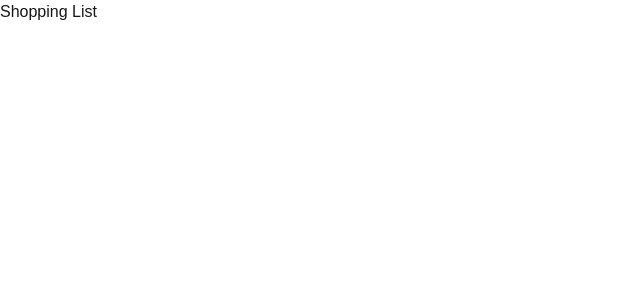
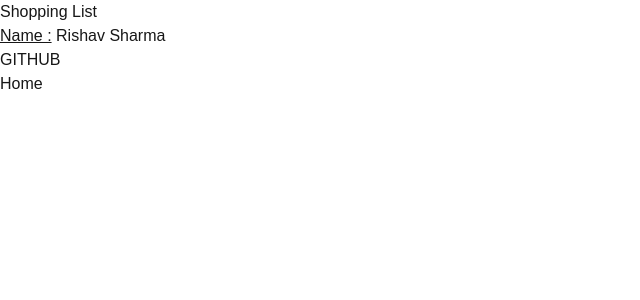
Before and after one commit to sharmarishav8879/cprg306-assignments, a Next.js app: page /week-2 in a window 1280 px wide. Shown: the top 300 px of the page, without its empty margins (0-640 px from the left). Built offline with nearby package versions, Linux system fonts and the light colour scheme.

Commit message:
Added a Name and GitHub link component
Added a student-info component to week-2 folder that is further imported to week-2/page.js file. It displays my name and GitHub account link.

```diff
--- a/app/page.js
+++ b/app/page.js
@@ -1,3 +1,10 @@
+import Link from "next/link";
+
 export default function Home() {
-  return <h1>Assignment</h1>;
+  return (
+    <main>
+      <h1>CPRG 306: Web Develpoment 2 - Assignments</h1>
+      <Link href="/week-2">Week 2</Link>
+    </main>
+  );
 }
--- a/app/week-2/page.js
+++ b/app/week-2/page.js
@@ -1,7 +1,12 @@
+import Link from "next/link";
+import StudentInfo from "./student-info";
+
 export default function Page() {
   return (
     <main>
       <h1>Shopping List</h1>
+      <StudentInfo />
+      <Link href="/">Home</Link>
     </main>
   );
 }
--- /dev/null
+++ b/app/week-2/student-info.js
@@ -0,0 +1,15 @@
+import Link from "next/link";
+
+export default function StudentInfo() {
+  return (
+    <main>
+      <p>
+        <span className="underline">Name :</span> Rishav Sharma
+      </p>
+
+      <Link href="https://github.com/sharmarishav8879/cprg306-assignments">
+        GITHUB
+      </Link>
+    </main>
+  );
+}
```
